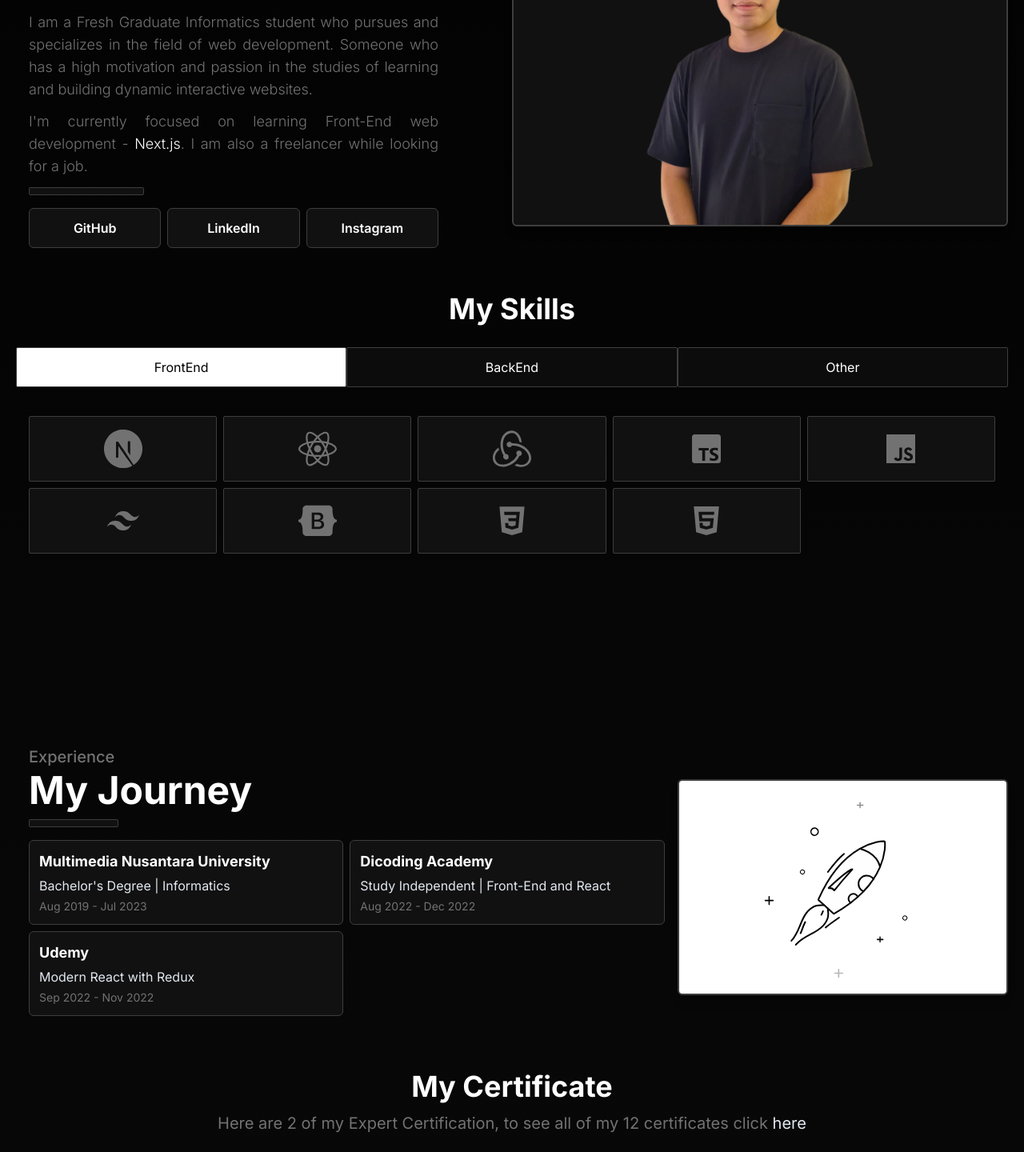
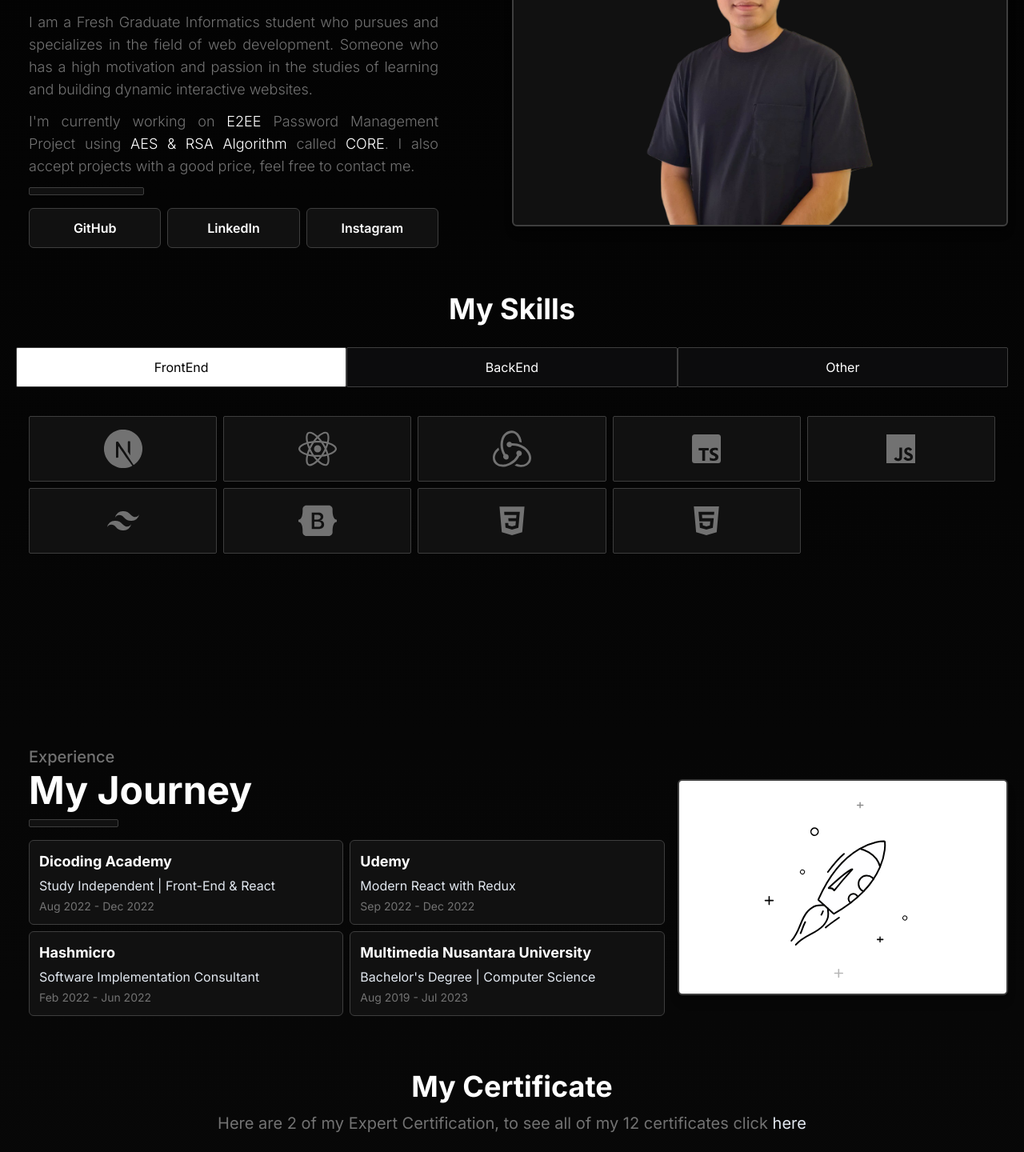
Before and after one commit to vincentt14/vincentt14.github.io, a Next.js app: page / in a window 1280 px wide. Shown: the part 1070-2510 px from the top of the page at 80% size. Built offline with nearby package versions, Linux system fonts and the light colour scheme.

Commit message:
update cv, exp, info

```diff
--- a/components/about/Info.tsx
+++ b/components/about/Info.tsx
@@ -15,19 +15,19 @@ export const Info = () => {
     {
       href: "https://github.com/vincentt14",
       name: "GitHub",
-      label: "Go to my Github Profile 🚀"
+      label: "Go to my Github Profile 🚀",
     },
     {
       href: "https://www.linkedin.com/in/vincent-240775185/",
       name: "LinkedIn",
-      label: "Go to my LinkedIn Profile ⚡"
+      label: "Go to my LinkedIn Profile ⚡",
     },
   ];
 
   const instagram = {
     href: "https://www.instagram.com/_vincenttlim",
     name: "Instagram",
-    label: "Go to my Instagram Profile 🪐"
+    label: "Go to my Instagram Profile 🪐",
   };
 
   const onHandleClick = (contact: IContact) => {
@@ -55,7 +55,9 @@ export const Info = () => {
         </p>
 
         <p className="my-3">
-          I&apos;m currently focused on learning Front-End web development - <span className="text-white">Next.js</span>. I am also a freelancer while looking for a job.
+          I&apos;m currently working on <span className="text-white">E2EE</span> Password Management Project using <span className="text-white">AES & RSA Algorithm</span> called <span className="text-white">CORE</span>. I also accept
+          projects with a good price, feel free to contact me.
+          {/* I&apos;m currently focused on learning Front-End web development - <span className="text-white">Next.js</span>. I am also a freelancer while looking for a job. */}
         </p>
       </div>
       <hr className="w-36 my-3 p-1 bg-tertiary border border-borderColor rounded-sm" />
--- a/components/experience/Journey.tsx
+++ b/components/experience/Journey.tsx
@@ -1,22 +1,28 @@
 export const Journey = () => {
   const experiences = [
     {
+      id: 4,
+      place: "Dicoding Academy",
+      title: "Study Independent | Front-End & React",
+      timespan: "Aug 2022 - Dec 2022",
+    },
+    {
       id: 3,
-      place: "Multimedia Nusantara University",
-      title: "Bachelor's Degree | Informatics",
-      timespan: "Aug 2019 - Jul 2023",
+      place: "Udemy",
+      title: "Modern React with Redux",
+      timespan: "Sep 2022 - Dec 2022",
     },
     {
       id: 2,
-      place: "Dicoding Academy",
-      title: "Study Independent | Front-End and React",
-      timespan: "Aug 2022 - Dec 2022",
+      place: "Hashmicro",
+      title: "Software Implementation Consultant",
+      timespan: "Feb 2022 - Jun 2022",
     },
     {
       id: 1,
-      place: "Udemy",
-      title: "Modern React with Redux",
-      timespan: "Sep 2022 - Nov 2022",
+      place: "Multimedia Nusantara University",
+      title: "Bachelor's Degree | Computer Science",
+      timespan: "Aug 2019 - Jul 2023",
     },
   ];
 
--- a/components/home/Status.tsx
+++ b/components/home/Status.tsx
@@ -2,7 +2,7 @@ export const Status = () => {
   return (
     <div className="mb-6 grid w-full grid-cols-2 gap-0 border shadow-lg border-borderColor bg-tertiary p-6 text-primary lg:max-w-lg rounded-md">
       <div className="grid grid-cols-3">
-        <div className="col-1 col-span-1 flex items-center justify-center text-2xl font-bold text-white">14</div>
+        <div className="col-1 col-span-1 flex items-center justify-center text-2xl font-bold text-white">15</div>
         <div className="col-2 col-span-2">
           <p className="text-xs lg:text-base">Month</p>
           <p className="text-xs lg:text-base">Experience</p>
```
Also changed, not shown: 1 other file (tests, documents, lock files or other folders).
